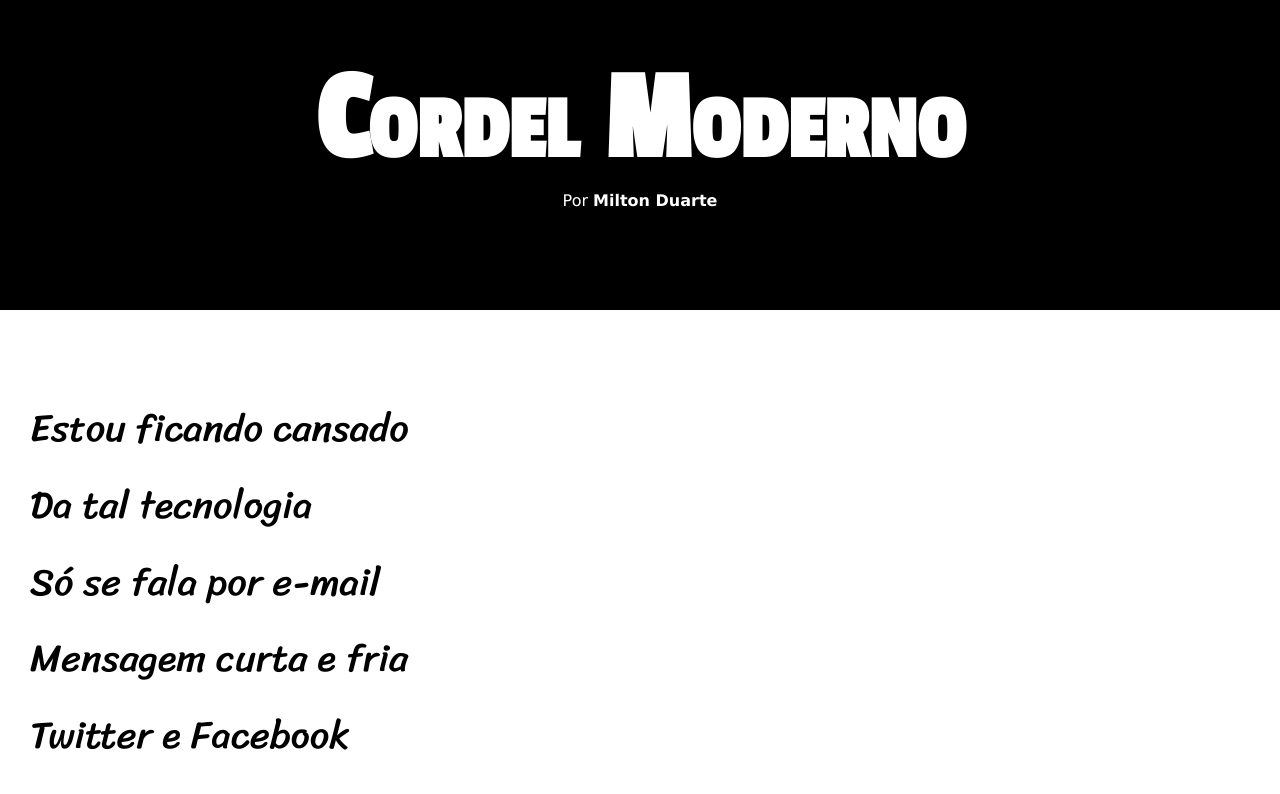
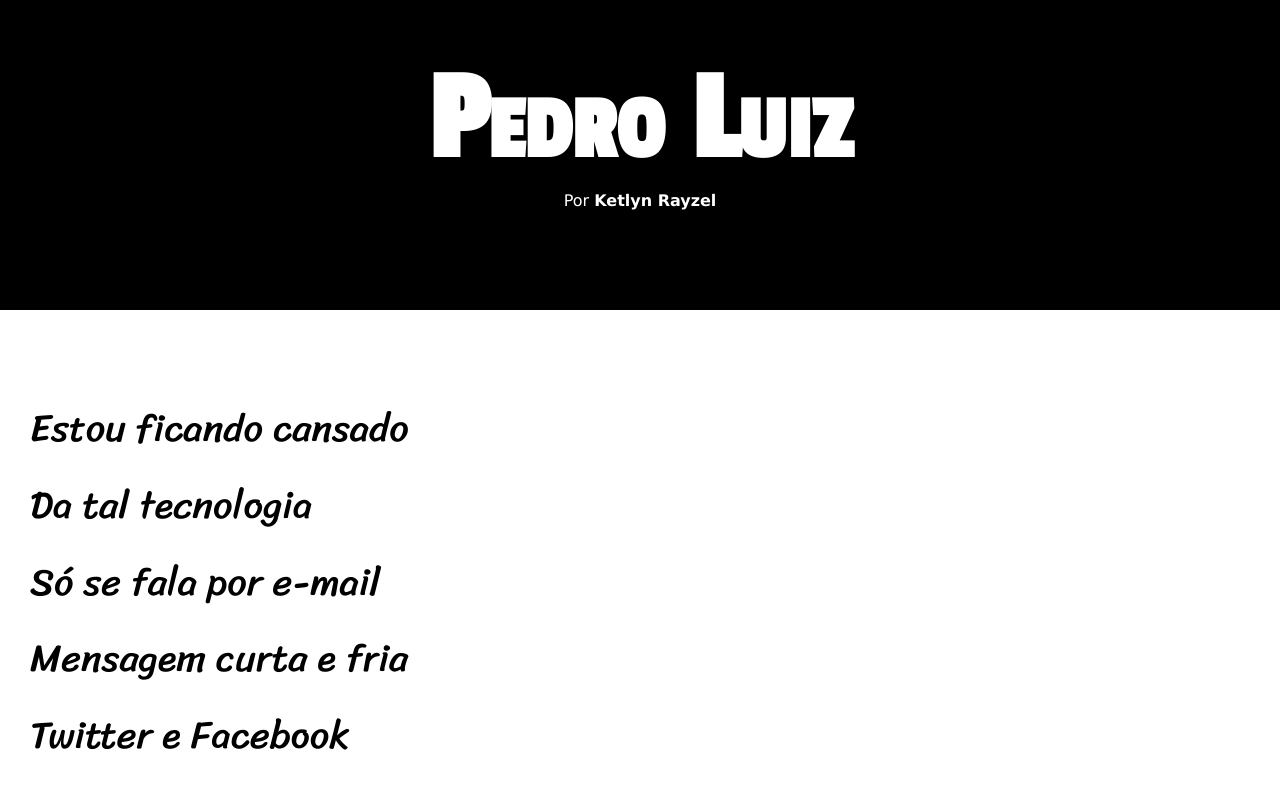
Before and after one commit to ketyrz/Projeto-Cordel-Aniversario, a plain HTML site: page index.html in a window 1280 px wide. Shown: the top 794 px of the page. Drawn offline with Linux system fonts and the light colour scheme.

Commit message:
Atualizações de estilo e texo

```diff
--- a/index.html
+++ b/index.html
@@ -3,17 +3,17 @@
 <head>
     <meta charset="UTF-8">
     <meta name="viewport" content="width=device-width, initial-scale=1.0">
-    <title>Cordel Moderno</title>
+    <title>Presente de 2 Anos</title>
     <link rel="stylesheet" href="estilo/style.css">
 </head>
 <body>
     <header>
         <h1>
-            Cordel Moderno
+            Pedro Luiz
         </h1>
 
         <p>
-            Por <a href="https://www.recantodasletras.com.br/poesias/3186743" target="_blank">Milton Duarte</a>
+            Por <a href="https://www.recantodasletras.com.br/poesias/3186743" target="_blank">Ketlyn Rayzel</a>
         <p>
     </header>
 
```
